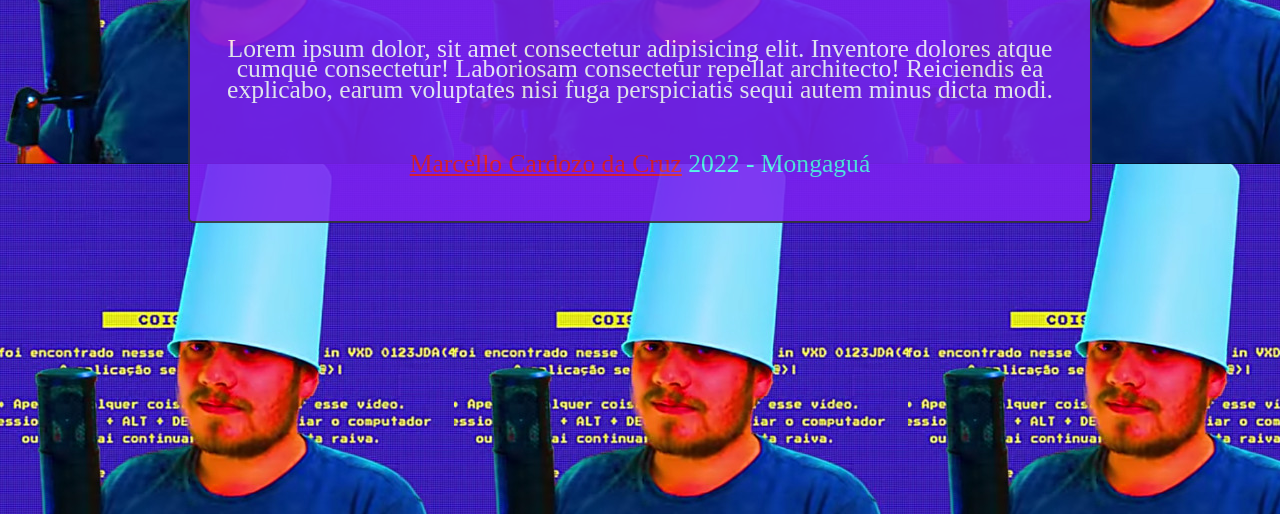
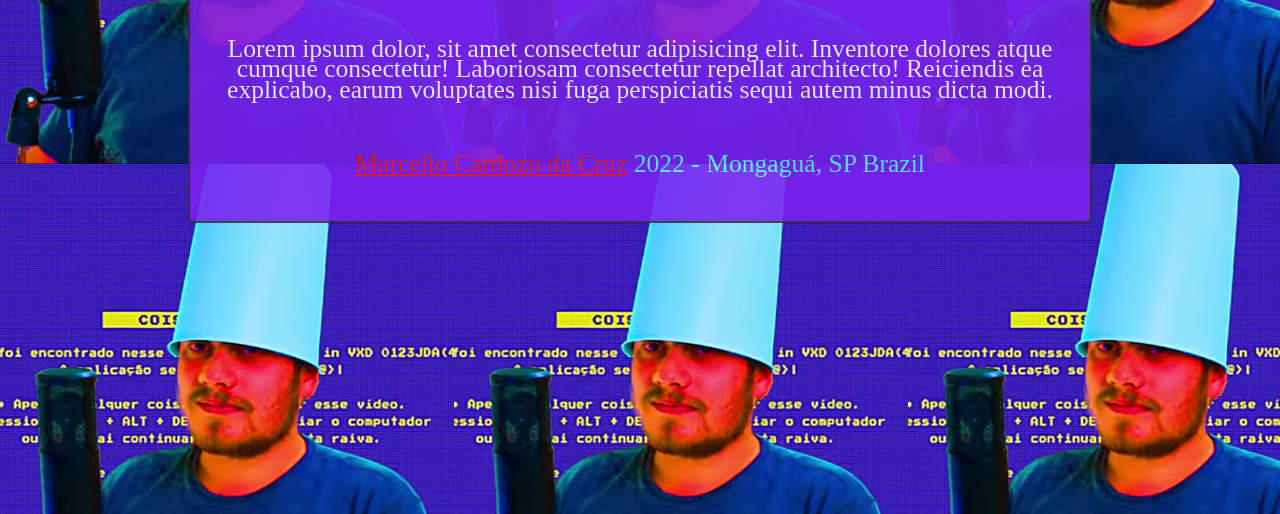
Before and after one commit to Marcello-Cruz/Tema-25, a plain HTML site: page index.html in a window 1280 px wide. Shown: the part 286-800 px from the top of the page. Drawn offline with Linux system fonts and the light colour scheme.

Commit message:
add na conta certa

```diff
--- a/index.html
+++ b/index.html
@@ -16,7 +16,7 @@
      <p>Lorem ipsum dolor, sit amet consectetur adipisicing elit. Inventore dolores atque cumque consectetur! Laboriosam consectetur repellat architecto! Reiciendis ea explicabo, earum voluptates nisi fuga perspiciatis sequi autem minus dicta modi.</p>
  </div>
  <div class="nome">
-     <p><a href="https://github.com/marcelloB2cd">Marcello Cardozo da Cruz</a> 2022 - Mongaguá</p>
+     <p><a href="https://github.com/marcelloB2cd">Marcello Cardozo da Cruz</a> 2022 - Mongaguá, SP Brazil</p>
  </div>
 </div>
 </body>
--- a/styles.css
+++ b/styles.css
@@ -46,3 +46,4 @@ body {
     font-size: 1.6rem;
     color: rgb(236, 31, 31);
 }
+/* comentário fds*/
```
